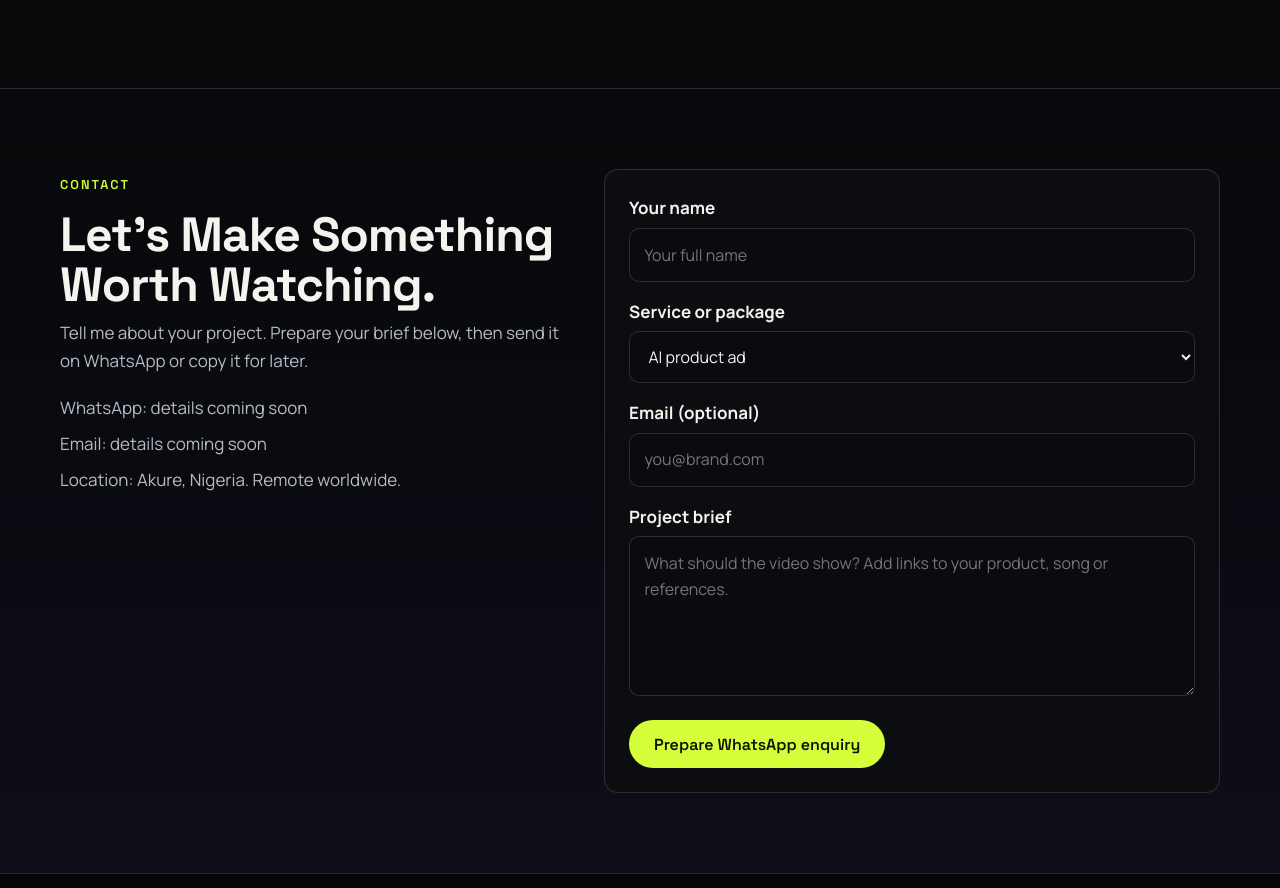
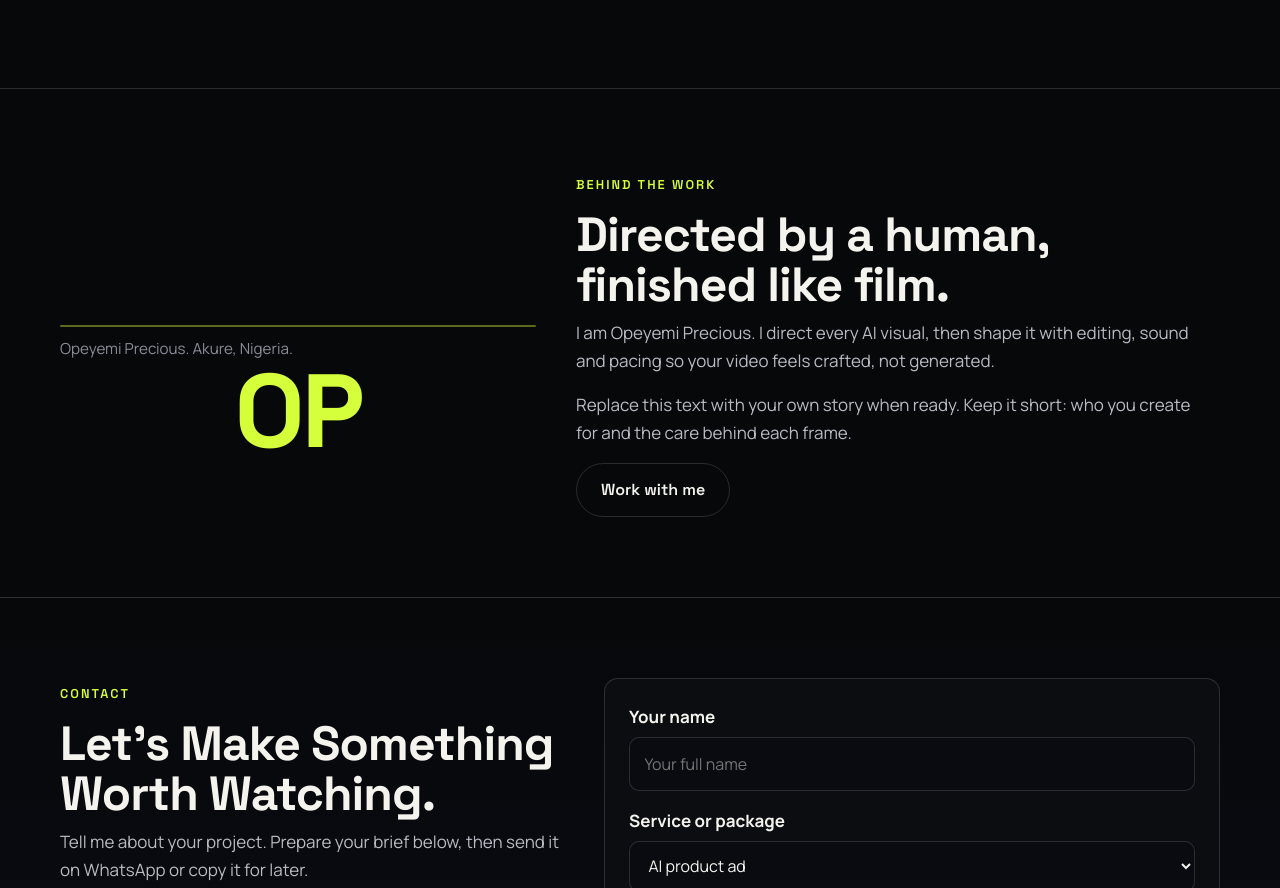
Before and after one commit to Opeyemi9899/aguavida, a plain HTML site: page index.html in a window 1280 px wide. Shown: the part 7252-8140 px from the top of the page. Drawn offline with Linux system fonts and the light colour scheme.

Commit message:
Add creator photo section with placeholder

```diff
--- a/index.html
+++ b/index.html
@@ -394,6 +394,32 @@
     </section>
 
     <!-- ============================================================
+      ABOUT / CREATOR PHOTO
+      TO ADD YOUR PICTURE:
+      1. Save your photo as images/opeyemi.jpg (JPG around 900px wide).
+      2. That is it. The <img> below already points to that file.
+      Until the file exists, a monogram placeholder shows instead,
+      with no broken image icon. Change the alt text if you rename
+      the file or want different wording.
+    ============================================================= -->
+    <section class="section about" id="about" aria-labelledby="about-title">
+      <div class="wrap about-grid">
+        <div class="about-photo reveal">
+          <div class="about-mono" aria-hidden="true">OP</div>
+          <img src="images/opeyemi.jpg" alt="Portrait of Opeyemi Precious, creator of Precious Motion" loading="lazy" onerror="this.hidden = true">
+          <p class="about-caption">Opeyemi Precious. Akure, Nigeria.</p>
+        </div>
+        <div class="reveal">
+          <p class="eyebrow">Behind the work</p>
+          <h2 id="about-title">Directed by a human, finished like film.</h2>
+          <p class="section-lede">I am Opeyemi Precious. I direct every AI visual, then shape it with editing, sound and pacing so your video feels crafted, not generated.</p>
+          <p class="section-lede">Replace this text with your own story when ready. Keep it short: who you create for and the care behind each frame.</p>
+          <a class="btn btn-ghost" href="#contact">Work with me</a>
+        </div>
+      </div>
+    </section>
+
+    <!-- ============================================================
       CONTACT
       TO CHANGE CONTACT INFO: open script.js and edit CONTACT at the top.
       The form builds a WhatsApp message when a number is set, or a
--- a/styles.css
+++ b/styles.css
@@ -311,6 +311,26 @@ input[type="range"] { width: 100%; min-height: 44px; accent-color: var(--lime);
 .faq-list summary:hover { color: var(--lime); }
 .faq-list p { color: var(--muted); margin-bottom: 0; }
 
+/* 11b. ABOUT / CREATOR PHOTO */
+.about { border-top: 1px solid var(--line); }
+.about-grid { display: grid; grid-template-columns: 0.85fr 1.15fr; gap: 2.5rem; align-items: center; }
+.about-photo { position: relative; }
+.about-photo img {
+  position: relative; z-index: 1; width: 100%; aspect-ratio: 4 / 5; object-fit: cover;
+  border-radius: var(--radius); border: 1px solid var(--line); background: var(--bg-3);
+}
+.about-photo img[hidden] { display: none; }
+.about-mono {
+  position: absolute; inset: 0; bottom: 3.2rem; z-index: 0;
+  display: grid; place-items: center; border-radius: var(--radius);
+  border: 1px solid rgba(214,255,59,0.4);
+  background: radial-gradient(24rem 16rem at 70% 20%, rgba(214,255,59,0.22), transparent 60%),
+    linear-gradient(135deg, #1A1030, #0B0E1A);
+  font-family: var(--font-display); font-weight: 700; font-size: clamp(4rem, 10vw, 6.5rem);
+  color: var(--lime); letter-spacing: -0.03em;
+}
+.about-caption { margin: 0.7rem 0 0; color: var(--faint); font-size: 0.95rem; }
+
 /* 12. CONTACT */
 .contact { background: linear-gradient(180deg, var(--bg) 0%, #0D0E18 100%); border-top: 1px solid var(--line); }
 .contact-grid { display: grid; grid-template-columns: 0.9fr 1.1fr; gap: 2.5rem; align-items: start; }
@@ -357,7 +377,7 @@ input[type="range"] { width: 100%; min-height: 44px; accent-color: var(--lime);
 
 /* 15. RESPONSIVE */
 @media (max-width: 960px) {
-  .hero-grid, .why-grid, .faq-grid, .contact-grid { grid-template-columns: 1fr; }
+  .hero-grid, .why-grid, .faq-grid, .contact-grid, .about-grid { grid-template-columns: 1fr; }
   .process-track { grid-template-columns: repeat(2, 1fr); }
   .package-grid { grid-template-columns: 1fr; max-width: 34rem; }
   .site-nav {
```
